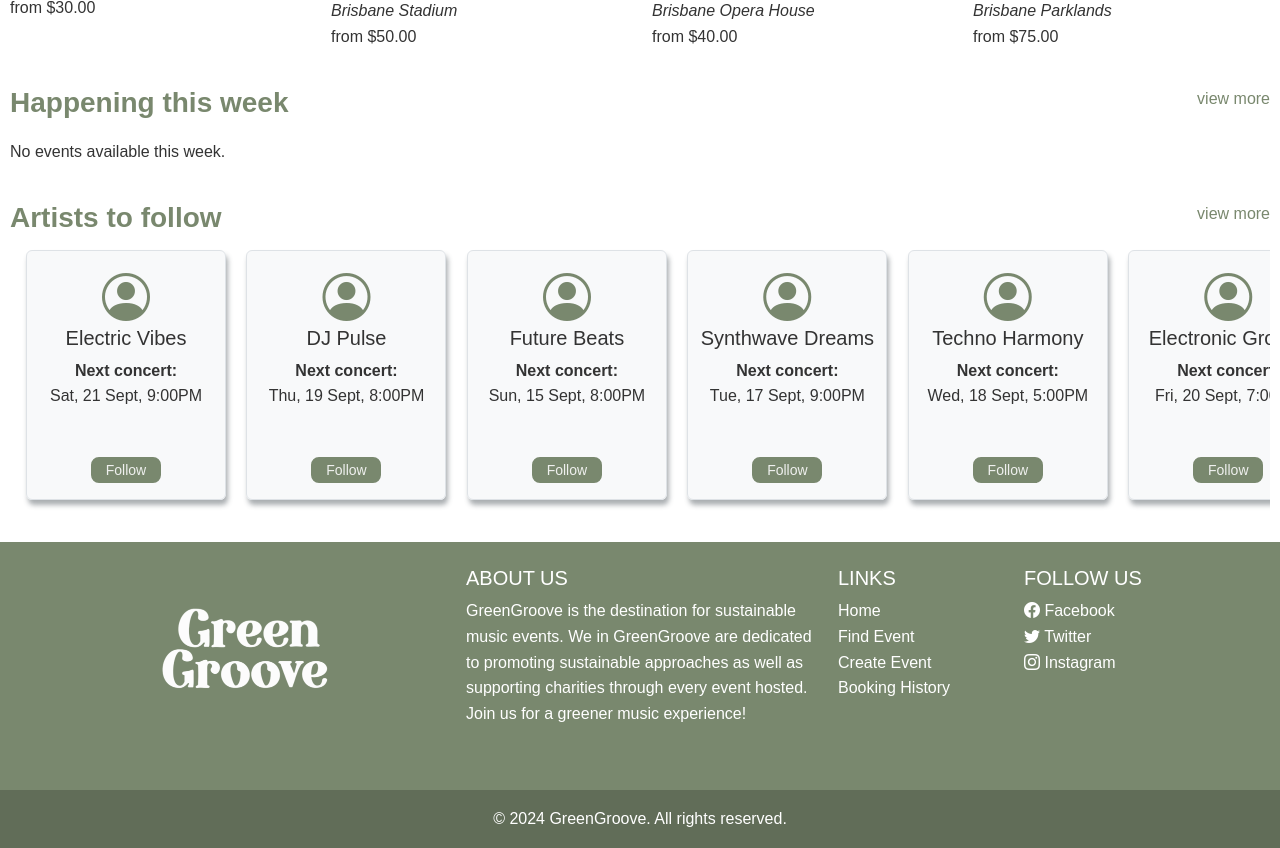
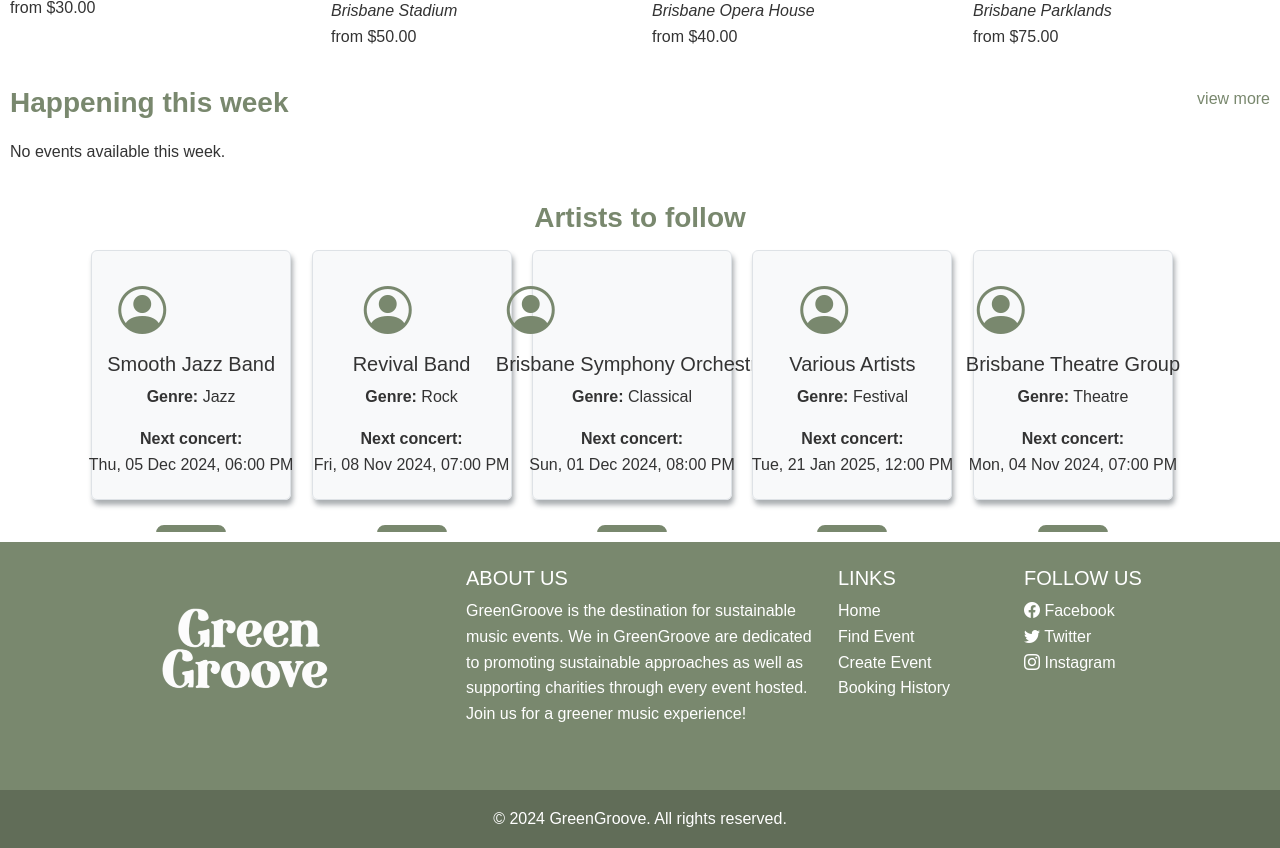
Before and after one commit to VictorKempf/IAB207_Assignment3, a Flask app: page / in a window 1280 px wide. Shown: the part 1271-2119 px from the top of the page. Run offline with Flask 3, Linux system fonts and the light colour scheme; data comes from the database, SQL or seed files in the repository; both versions use the stored data as it was after the commit; some libraries are stand-ins or nearby versions; some web fonts are replaced.

Commit message:
Added dynamically loaded artists into index and made artist info site

```diff
--- a/GreenGroove/website/templates/index.html
+++ b/GreenGroove/website/templates/index.html
@@ -278,83 +278,28 @@
 
 <div class="container-fluid">
   <div class="row text-center">
-      <div class="col-auto pe-1">
       <h3 class="mb-0">Artists to follow</h3>
-      </div>
-      <div class="col text-end">
-        <a href="#" class="view-more-link">view more </a>
-      </div>
-    </div>
       <div class="scrolling-wrapper">
+          {% for entry in artists_next_event %}
               <div class="col-12 col-md-6 col-lg-4 col-xl-2 mb-3 artistContainer">
                   <div class="artistBox p-3 text-center">
+                      <!-- Link to artist information page -->
+                      <a href="{{ url_for('main.artist_info', artist_id=entry.artist.id) }}" class="text-decoration-none" style="color: inherit;">
                           <button type="button" class="btn btn-outline-secondary artist-btn">
                               <i class="bi bi-person-circle"></i>
                           </button>
-          <h5>Electric Vibes</h5>
-          <p><strong>Next concert:</strong><br>Sat, 21 Sept, 9:00PM</p>
+                          <h5>{{ entry.artist.name }}</h5>
+                          <p><strong>Genre:</strong> {{ entry.artist.genre }}</p>
+                      </a>
+                      {% if entry.next_event %}
+                          <p><strong>Next concert:</strong><br>{{ entry.next_event.date.strftime('%a, %d %b %Y') }}, {{ entry.next_event.start_time.strftime('%I:%M %p') }}</p>
+                      {% else %}
+                          <p><em>No upcoming events</em></p>
+                      {% endif %}
                       <button class="follow-btn">Follow</button>
                   </div>
               </div>
-      <div class="col-12 col-md-6 col-lg-4 col-xl-2 mb-3 artistContainer">
-        <div class="artistBox p-3 text-center">
-          <button type="button" class="btn btn-outline-secondary artist-btn">
-            <i class="bi bi-person-circle"></i>
-          </button>
-          <h5>DJ Pulse</h5>
-          <p><strong>Next concert:</strong><br>Thu, 19 Sept, 8:00PM</p>
-          <button class="follow-btn">Follow</button>
-        </div>
-      </div>
-      <div class="col-12 col-md-6 col-lg-4 col-xl-2 mb-3 artistContainer">
-        <div class="artistBox p-3 text-center">
-          <button type="button" class="btn btn-outline-secondary artist-btn">
-            <i class="bi bi-person-circle"></i>
-          </button>
-          <h5>Future Beats</h5>
-          <p><strong>Next concert:</strong><br>Sun, 15 Sept, 8:00PM</p>
-          <button class="follow-btn">Follow</button>
-        </div>
-      </div>
-      <div class="col-12 col-md-6 col-lg-4 col-xl-2 mb-3 artistContainer">
-        <div class="artistBox p-3 text-center">
-          <button type="button" class="btn btn-outline-secondary artist-btn">
-            <i class="bi bi-person-circle"></i>
-          </button>
-          <h5>Synthwave Dreams</h5>
-          <p><strong>Next concert:</strong><br>Tue, 17 Sept, 9:00PM</p>
-          <button class="follow-btn">Follow</button>
-        </div>
-      </div>
-      <div class="col-12 col-md-6 col-lg-4 col-xl-2 mb-3 artistContainer">
-        <div class="artistBox p-3 text-center">
-          <button type="button" class="btn btn-outline-secondary artist-btn">
-            <i class="bi bi-person-circle"></i>
-          </button>
-          <h5>Techno Harmony</h5>
-          <p><strong>Next concert:</strong><br>Wed, 18 Sept, 5:00PM</p>
-          <button class="follow-btn">Follow</button>
-        </div>
-      </div>
-      <div class="col-12 col-md-6 col-lg-4 col-xl-2 mb-3 artistContainer">
-        <div class="artistBox p-3 text-center">
-          <button type="button" class="btn btn-outline-secondary artist-btn">
-            <i class="bi bi-person-circle"></i>
-          </button>
-          <h5>Electronic Groove</h5>
-          <p><strong>Next concert:</strong><br>Fri, 20 Sept, 7:00PM</p>
-          <button class="follow-btn">Follow</button>
-        </div>
-      </div>
-      <div class="col-12 col-md-6 col-lg-4 col-xl-2 mb-3 artistContainer">
-        <div class="artistBox p-3 text-center">
-          <button type="button" class="btn btn-outline-secondary artist-btn">
-            <i class="bi bi-person-circle"></i>
-          </button>
-          <h5>Dance Energy</h5>
-          <p><strong>Next concert:</strong><br>Sat, 21 Sept, 9:00PM</p>
-          <button class="follow-btn">Follow</button>
-        </div>
+          {% endfor %}
       </div>
   </div>
 </div>
--- a/GreenGroove/website/views.py
+++ b/GreenGroove/website/views.py
@@ -5,6 +5,7 @@ from flask import Blueprint, abort, current_app, flash, redirect, render_templat
 from flask_login import current_user, login_required
 from werkzeug.utils import secure_filename
 from website.models import Comment, Artist, User, Event, db, Order
+from sqlalchemy.orm import joinedload
 
 main_bp = Blueprint('main', __name__)
 
@@ -25,8 +26,18 @@ def index():
     print(events)  # To check popular events
     print(events_this_week)  # To check events this week
 
-    # Pass both event sets to the template
-    return render_template('index.html', events=events, events_this_week=events_this_week)
+     # Get artists and their next upcoming event
+    artists_next_event = []
+    for artist in Artist.query.all():
+        # Query the next event for each artist
+        next_event = Event.query.filter(Event.artist_id == artist.id, Event.date >= today).order_by(Event.date).first()
+        artists_next_event.append({
+            'artist': artist,
+            'next_event': next_event
+        })
+
+    # Pass both event sets and artists next event to the template
+    return render_template('index.html', events=events, events_this_week=events_this_week, artists_next_event=artists_next_event)
 
 
 @main_bp.route('/createEvent', methods=['GET', 'POST'])
@@ -112,6 +123,20 @@ def createEvent():
 def BookingHistory():
     return render_template('BookingHistory.html')
 
+@main_bp.route('/artist/<int:artist_id>')
+def artist_info(artist_id):
+    # Query to get the artist and their associated events
+    artist = Artist.query.options(joinedload(Artist.events)).get(artist_id)
+
+    # If artist not found, return 404
+    if not artist:
+        abort(404)
+
+    # Get all events by this artist
+    events = artist.events  # Since we used joinedload, events should be preloaded
+
+    # Render the artist information page
+    return render_template('artistInfo.html', artist=artist, events=events)
 
 @main_bp.route('/purchaseTickets/<int:event_id>', methods=['GET', 'POST'])
 @login_required
```
Also changed, not shown: GreenGroove/website/templates/artistInfo.html (added, +45 -0 lines), GreenGroove/instance/sitedata.sqlite. Lines whose indentation alone changed are shown as unchanged.
